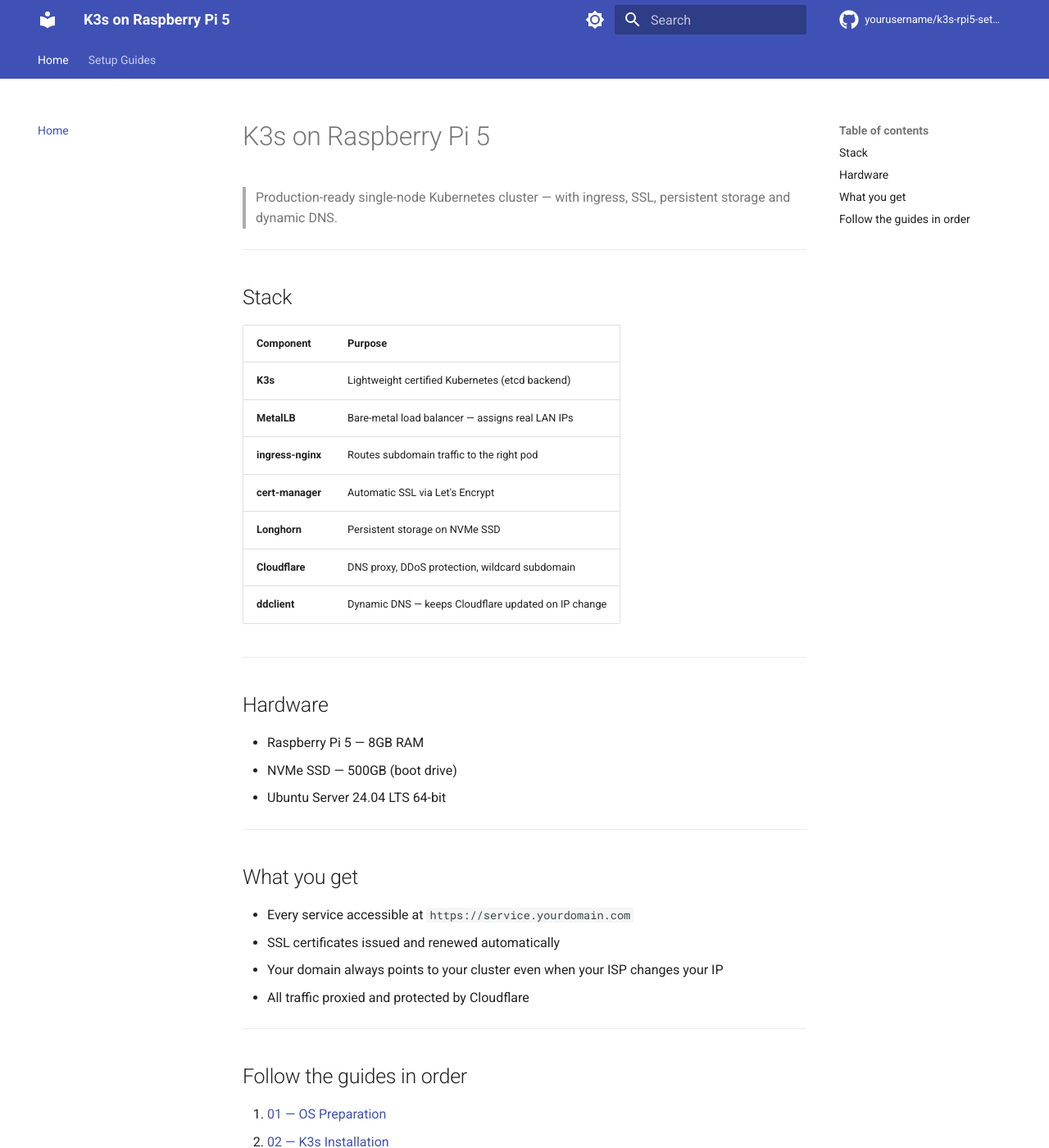
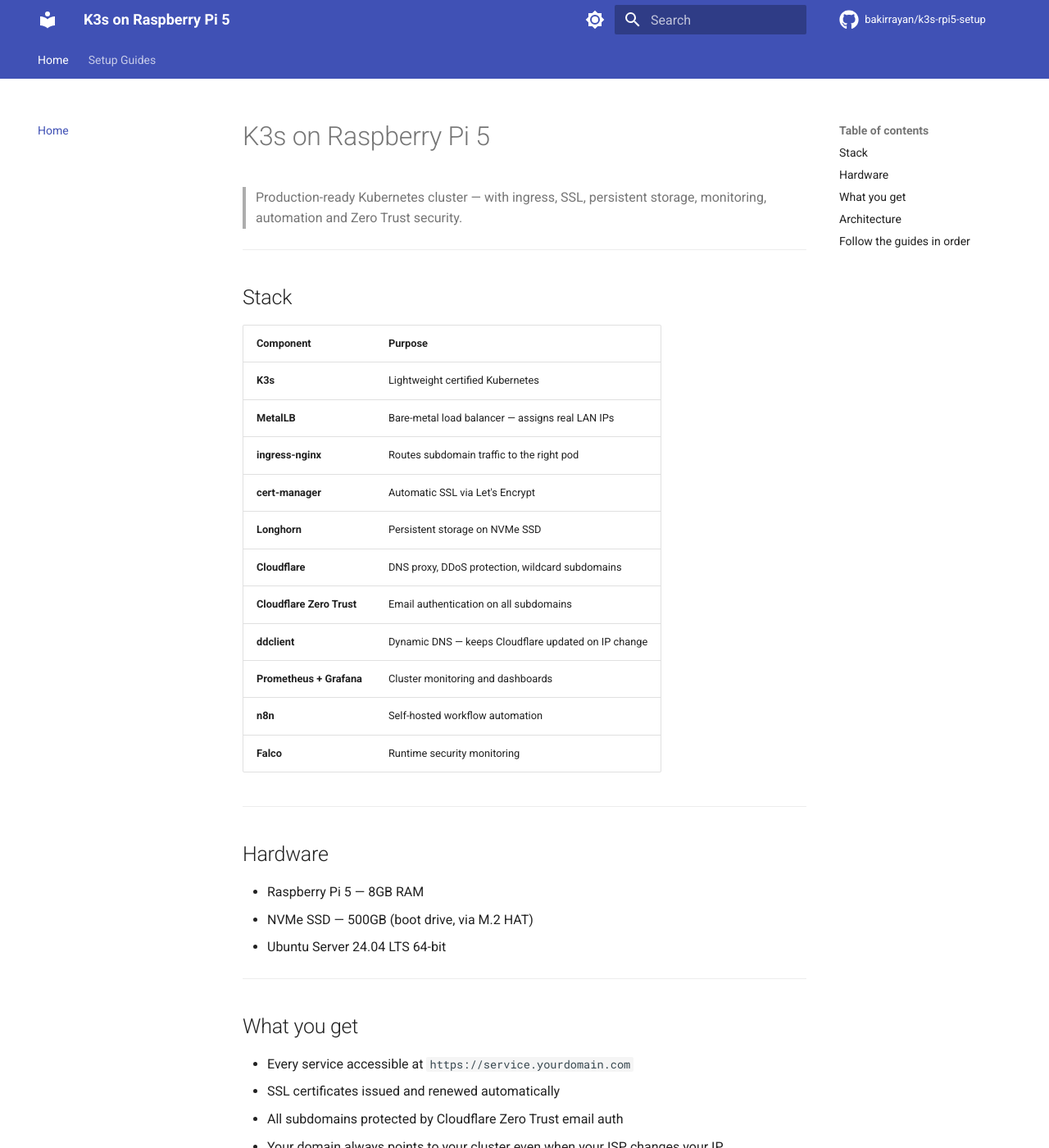
Before and after one commit to bakirrayan/k3s-rpi5-setup, an MkDocs documentation site: the page built from docs/index.md, in a window 1280 px wide and 1400 px high. Shown: the whole window at 82% size. Built offline with MkDocs 1.6.1 and Material for MkDocs 9.7.7, drawn with Linux system fonts in a browser that asks for light colours; comment, search, counter and statistics services are not loaded; some of the changed text lies outside the part shown.

Commit message:
Add monitoring, n8n, security hardening docs + update existing guides

````diff
--- a/docs/index.md
+++ b/docs/index.md
@@ -1,6 +1,6 @@
 # K3s on Raspberry Pi 5
 
-> Production-ready single-node Kubernetes cluster — with ingress, SSL, persistent storage and dynamic DNS.
+> Production-ready Kubernetes cluster — with ingress, SSL, persistent storage, monitoring, automation and Zero Trust security.
 
 ---
 
@@ -8,20 +8,24 @@
 
 | Component | Purpose |
 |---|---|
-| **K3s** | Lightweight certified Kubernetes (etcd backend) |
+| **K3s** | Lightweight certified Kubernetes |
 | **MetalLB** | Bare-metal load balancer — assigns real LAN IPs |
 | **ingress-nginx** | Routes subdomain traffic to the right pod |
 | **cert-manager** | Automatic SSL via Let's Encrypt |
 | **Longhorn** | Persistent storage on NVMe SSD |
-| **Cloudflare** | DNS proxy, DDoS protection, wildcard subdomain |
+| **Cloudflare** | DNS proxy, DDoS protection, wildcard subdomains |
+| **Cloudflare Zero Trust** | Email authentication on all subdomains |
 | **ddclient** | Dynamic DNS — keeps Cloudflare updated on IP change |
+| **Prometheus + Grafana** | Cluster monitoring and dashboards |
+| **n8n** | Self-hosted workflow automation |
+| **Falco** | Runtime security monitoring |
 
 ---
 
 ## Hardware
 
 - Raspberry Pi 5 — 8GB RAM
-- NVMe SSD — 500GB (boot drive)
+- NVMe SSD — 500GB (boot drive, via M.2 HAT)
 - Ubuntu Server 24.04 LTS 64-bit
 
 ---
@@ -30,8 +34,29 @@
 
 - Every service accessible at `https://service.yourdomain.com`
 - SSL certificates issued and renewed automatically
+- All subdomains protected by Cloudflare Zero Trust email auth
 - Your domain always points to your cluster even when your ISP changes your IP
-- All traffic proxied and protected by Cloudflare
+- Full cluster monitoring via Grafana
+- Workflow automation via n8n
+- Runtime security via Falco
+
+---
+
+## Architecture
+
+```
+Internet
+    ↓
+Cloudflare (DNS proxy + Zero Trust auth)
+    ↓
+Your router (DMZ → ingress IP)
+    ↓
+MetalLB LoadBalancer IP
+    ↓
+ingress-nginx
+    ↓
+Your services (Grafana, n8n, etc.)
+```
 
 ---
 
@@ -46,11 +71,13 @@
 7. [07 — Cloudflare DNS + DDNS](07-cloudflare-ddns.md)
 8. [08 — Router Port Forwarding](08-port-forwarding.md)
 9. [09 — Deploying a Service](09-deploying-a-service.md)
-10. [10 — WireGuard VPN](10-wireguard-vpn.md)
-11. [11 — Cloudflare Zero Trust](11-cloudflare-zero-trust.md)
-12. [12 — DNS-01 cert-manager](12-dns01-cert-manager.md)
+10. [10 — Cloudflare Zero Trust](11-cloudflare-zero-trust.md)
+11. [11 — DNS-01 cert-manager](12-dns01-cert-manager.md)
+12. [12 — Prometheus + Grafana](13-prometheus-grafana.md)
+13. [13 — n8n](14-n8n.md)
+14. [14 — Security Hardening](15-security-hardening.md)
 
 ---
 
-!!! tip "Single node"
-    This setup is designed for a single Raspberry Pi 5. The etcd backend used in K3s allows you to add worker nodes later if needed.
+!!! tip "Multi-node"
+    This setup supports multiple worker nodes. The control plane runs on one RPi5, workers can be added by running the k3s agent install command with the server token.
--- a/mkdocs.yml
+++ b/mkdocs.yml
@@ -1,7 +1,7 @@
 site_name: K3s on Raspberry Pi 5
-site_description: Production-ready single-node Kubernetes cluster setup guide
+site_description: Production-ready Kubernetes cluster setup guide
 site_author: Rayan
-site_url: https://yourusername.github.io/k3s-rpi5-setup
+site_url: https://bakirrayan.github.io/k3s-rpi5-setup
 
 theme:
   name: material
@@ -29,8 +29,8 @@
   icon:
     repo: fontawesome/brands/github
 
-repo_name: yourusername/k3s-rpi5-setup
-repo_url: https://github.com/yourusername/k3s-rpi5-setup
+repo_name: bakirrayan/k3s-rpi5-setup
+repo_url: https://github.com/bakirrayan/k3s-rpi5-setup
 
 nav:
   - Home: index.md
@@ -44,9 +44,11 @@
     - "07 — Cloudflare DNS + DDNS": 07-cloudflare-ddns.md
     - "08 — Router Port Forwarding": 08-port-forwarding.md
     - "09 — Deploying a Service": 09-deploying-a-service.md
-    - "10 — WireGuard VPN": 10-wireguard-vpn.md
-    - "11 — Cloudflare Zero Trust": 11-cloudflare-zero-trust.md
-    - "12 — DNS-01 cert-manager": 12-dns01-cert-manager.md
+    - "10 — Cloudflare Zero Trust": 11-cloudflare-zero-trust.md
+    - "11 — DNS-01 cert-manager": 12-dns01-cert-manager.md
+    - "12 — Prometheus + Grafana": 13-prometheus-grafana.md
+    - "13 — n8n": 14-n8n.md
+    - "14 — Security Hardening": 15-security-hardening.md
 
 markdown_extensions:
   - admonition
````
Also changed, not shown: docs/01-os-preparation.md (+57 -12 lines), docs/07-cloudflare-ddns.md (+37 -0 lines), docs/13-prometheus-grafana.md (added, +119 -0 lines), docs/14-n8n.md (added, +183 -0 lines), docs/15-security-hardening.md (added, +110 -0 lines).
